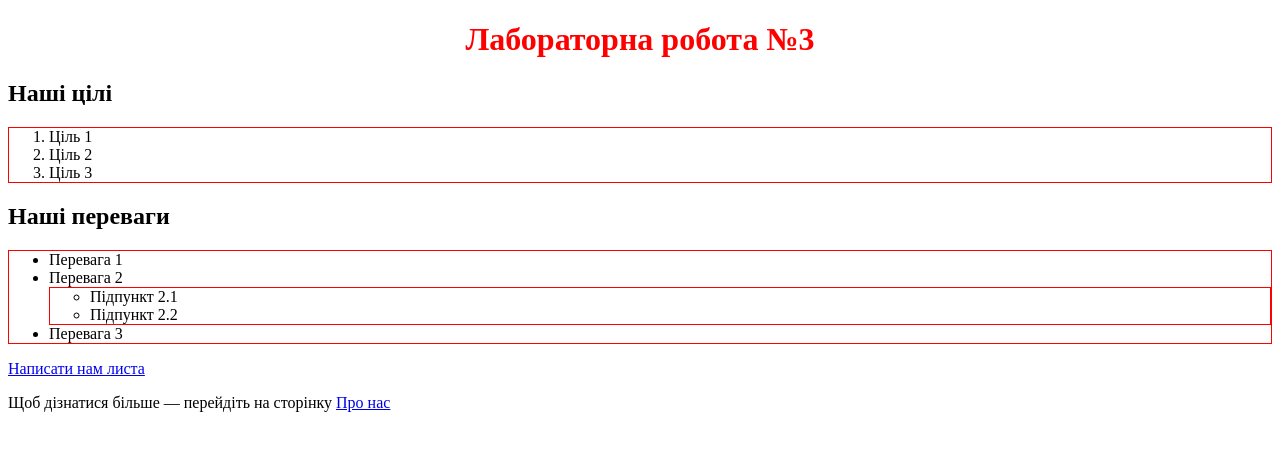
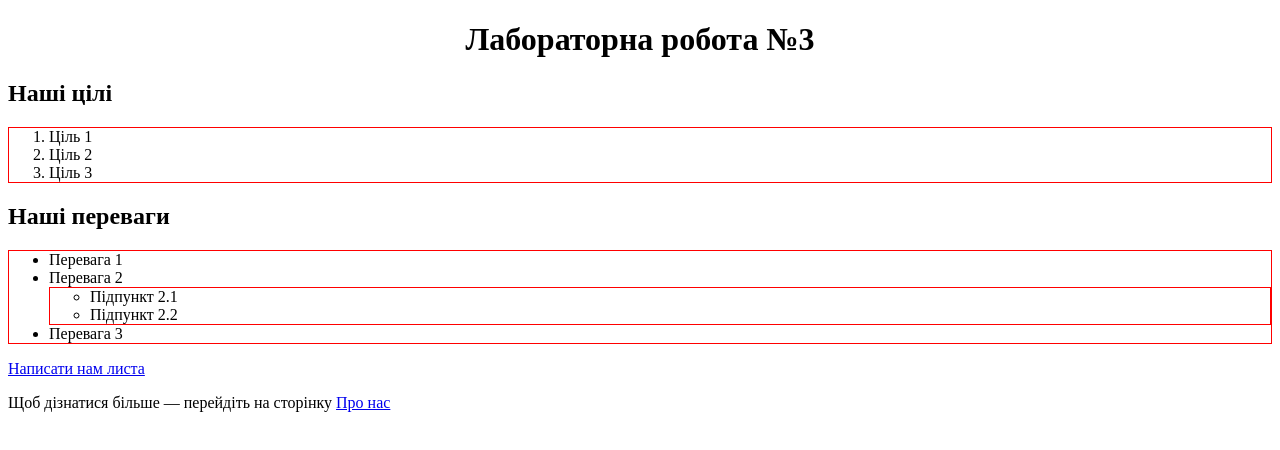
Before and after one commit to NazarLiuklian/web_basics, a plain HTML site: page Lab-3/index.html in a window 1280 px wide. Drawn offline with Linux system fonts and the light colour scheme.

Commit message:
Updated Lab-3 styles and added Lab-4 folder

```diff
--- a/Lab-3/styles/styles.css
+++ b/Lab-3/styles/styles.css
@@ -13,5 +13,6 @@ img {
 }
 h1 {
     text-align: center;
-    color: red;
+    color: r
+    ed;
 }
```
